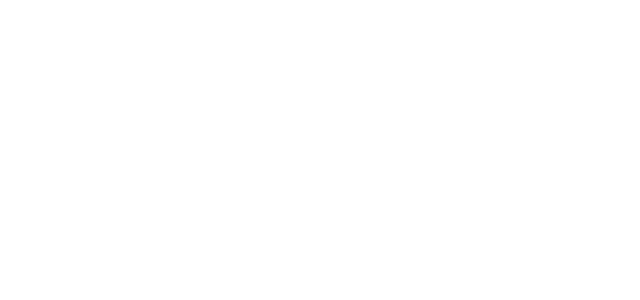
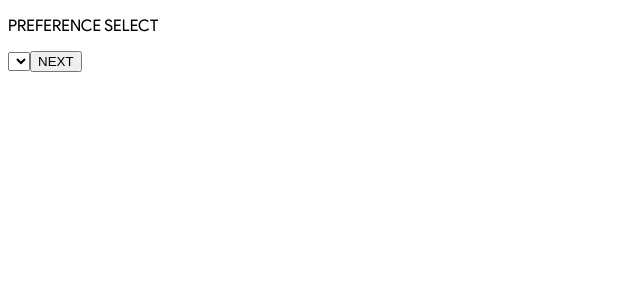
Before and after one commit to jpatel98/homehealth, a React (Create React App) app: page /preferences in a window 1280 px wide. Shown: the top 300 px of the page, without its empty margins (0-640 px from the left). Built offline with nearby package versions, Linux system fonts and the light colour scheme.

Commit message:
Flesh out code up to the set up of Preferences page

```diff
--- a/src/App.js
+++ b/src/App.js
@@ -4,6 +4,7 @@
 import './App.scss';
 import MainPage from './Pages/MainPage/MainPage';
 import ServiceSelect from './Pages/ServiceSelect/ServiceSelect';
+import Preferences from './Pages/Preferences/Preferences';
 
 class App extends Component{
 	state = {
@@ -15,7 +16,12 @@
 
 	handleServiceSubmit = (e) => {
 		e.preventDefault();
-		console.log(e);
+		this.setState({ service: e.target.services.value });
+	}
+
+	handlePreferencesSubmit = (e) => {
+		e.preventDefault();
+		console.log(e.target);
 	}
 
 	render(){
@@ -36,8 +42,19 @@
 								handleServiceSubmit={(e) => {
 									this.handleServiceSubmit(e);
 								}}
+								{...routerProps}
 							/>
 						)
+					}}/>
+			  		<Route path='/preferences' component={(routerProps) => {
+						return (
+							<Preferences
+								handlePreferencesSubmit={(e) => {
+									this.handleServiceSubmit(e);
+								}}
+								{...routerProps}
+							/>
+						);
 					}}/>
 				</Switch>
 			</Router>
--- /dev/null
+++ b/src/Pages/Preferences/Preferences.js
@@ -0,0 +1,21 @@
+import { v4 as uuid } from 'uuid';
+import menu from '../../data/menu.json';
+
+const Preferences = ({ handlePreferencesSubmit, history }) => {
+
+	return (
+		<div>
+			<p className="service__prompt">PREFERENCE SELECT</p>
+			<form onSubmit={(e) => {
+				handlePreferencesSubmit(e)
+				history.push('/preferences');
+			}}>
+				<select name="services" id="services" className="service__form">
+				</select>
+				<button className="service__button" type="submit">NEXT</button>
+			</form>
+		</div>
+	);
+}
+
+export default Preferences;
--- a/src/Pages/ServiceSelect/ServiceSelect.js
+++ b/src/Pages/ServiceSelect/ServiceSelect.js
@@ -1,13 +1,16 @@
 import { v4 as uuid } from 'uuid';
 import menu from '../../data/menu.json';
 
-const ServiceSelect = ({ handleServiceSubmit }) => {
+const ServiceSelect = ({ handleServiceSubmit, history }) => {
 
 	return (
 		<div>
 			<h1 className="service__title">Book a Doctor's Visit</h1>
 			<p className="service__prompt">What type of service are you looking for?</p>
-			<form onSubmit={(e) => {handleServiceSubmit(e)}}>
+			<form onSubmit={(e) => {
+				handleServiceSubmit(e)
+				history.push('/preferences');
+			}}>
 				<select name="services" id="services" className="service__form">
 					<option key={uuid()} value="error">Select Service</option>
 					{menu.services.map(service =>
```
Also changed, not shown: 1 other file (tests, documents, lock files or other folders).
